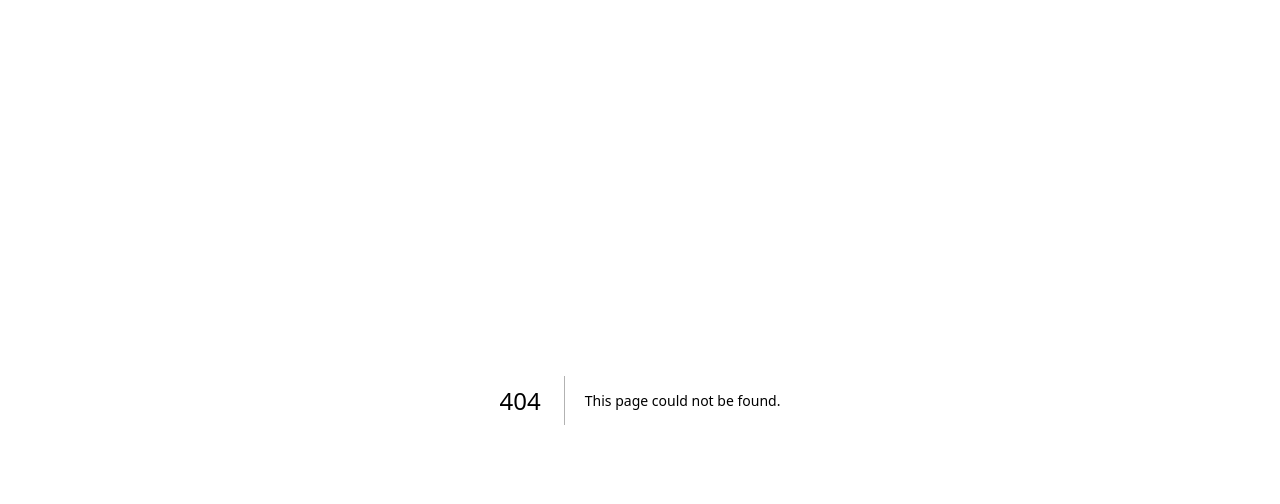
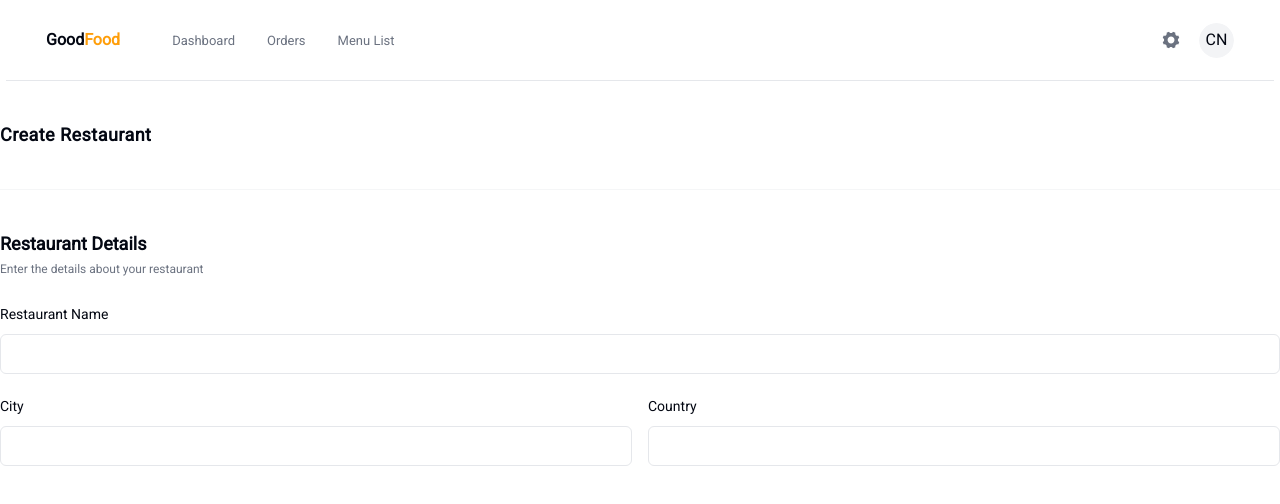
Before and after one commit to rosanno/food-ordering-platform, a Next.js app: page /menu/create in a window 1280 px wide. Before the commit this address had no page. Shown: the top 504 px of the page. Built offline with nearby package versions, Linux system fonts and the light colour scheme; no server answers.

Commit message:
update routes

```diff
--- a/app/(admin)/(routes)/manage-restaurant/_components/restaurant-form.tsx
+++ b/app/(admin)/(routes)/menu/(routes)/create/_components/form-header.tsx
@@ -1,13 +1,13 @@
 "use client";
 
-const RestaurantForm = () => {
+const FormHeader = () => {
   return (
     <section className="mt-10">
       <div className="space-y-0.5">
-        <h2 className="text-xl font-semibold">
+        <h2 className="text-lg font-semibold">
           Restaurant Details
         </h2>
-        <h3 className="text-[13px] text-muted-foreground">
+        <h3 className="text-[12px] text-muted-foreground">
           Enter the details about your restaurant
         </h3>
       </div>
@@ -15,4 +15,4 @@ const RestaurantForm = () => {
   );
 };
 
-export default RestaurantForm;
+export default FormHeader;
--- /dev/null
+++ b/app/(admin)/(routes)/menu/(routes)/create/_components/restaurant-form.tsx
@@ -0,0 +1,93 @@
+"use client";
+
+import { zodResolver } from "@hookform/resolvers/zod";
+import { useForm } from "react-hook-form";
+import { z } from "zod";
+
+import FormHeader from "./form-header";
+import {
+  Form,
+  FormControl,
+  FormField,
+  FormItem,
+  FormLabel,
+} from "@/components/ui/form";
+import { Input } from "@/components/ui/input";
+
+const formSchema = z.object({
+  restaurantName: z.string().min(1).max(20),
+  city: z.string().min(5).max(20),
+  country: z.string().min(5).max(30),
+  deliveryPrice: z.number().min(1),
+  estimatedDeliveryTime: z.number().min(1),
+});
+
+const RestaurantForm = () => {
+  const form = useForm<z.infer<typeof formSchema>>({
+    resolver: zodResolver(formSchema),
+    defaultValues: {
+      restaurantName: "",
+      city: "",
+      country: "",
+      deliveryPrice: 0,
+      estimatedDeliveryTime: 0,
+    },
+  });
+
+  const onSubmit = (values: z.infer<typeof formSchema>) => {
+    console.log(values);
+  };
+
+  return (
+    <>
+      <FormHeader />
+      <Form {...form}>
+        <form
+          onSubmit={form.handleSubmit(onSubmit)}
+          className="mt-6 space-y-5"
+        >
+          <FormField
+            control={form.control}
+            name="restaurantName"
+            render={({ field }) => (
+              <FormItem>
+                <FormLabel>Restaurant Name</FormLabel>
+                <FormControl>
+                  <Input {...field} />
+                </FormControl>
+              </FormItem>
+            )}
+          />
+          <div className="grid grid-cols-12 gap-4">
+            <FormField
+              control={form.control}
+              name="city"
+              render={({ field }) => (
+                <FormItem className="col-span-6">
+                  <FormLabel>City</FormLabel>
+                  <FormControl>
+                    <Input {...field} />
+                  </FormControl>
+                </FormItem>
+              )}
+            />
+            <FormField
+              control={form.control}
+              name="country"
+              render={({ field }) => (
+                <FormItem className="col-span-6">
+                  <FormLabel>Country</FormLabel>
+                  <FormControl>
+                    <Input {...field} />
+                  </FormControl>
+                </FormItem>
+              )}
+            />
+          </div>
+        </form>
+      </Form>
+    </>
+  );
+};
+
+export default RestaurantForm;
--- /dev/null
+++ b/app/(admin)/(routes)/menu/(routes)/create/page.tsx
@@ -0,0 +1,13 @@
+import Header from "@/components/ui/header";
+import RestaurantForm from "./_components/restaurant-form";
+
+const CreateRestaurantPage = () => {
+  return (
+    <>
+      <Header title="Create Restaurant" />
+      <RestaurantForm />
+    </>
+  );
+};
+
+export default CreateRestaurantPage;
--- a/app/(admin)/(routes)/manage-restaurant/page.tsx
+++ b/app/(admin)/(routes)/menu/(routes)/list/page.tsx
@@ -1,9 +1,9 @@
-import { IoRestaurantOutline } from "react-icons/io5";
 import { format } from "date-fns";
 
 import prisma from "@/lib/prisma";
 import { DataTable } from "./_components/data-table";
 import { Restaurant, columns } from "./_components/column";
+import Header from "@/components/ui/header";
 
 const ManageRestaurantPage = async () => {
   const restaurants = await prisma.restaurant.findMany({
@@ -24,17 +24,7 @@ const ManageRestaurantPage = async () => {
 
   return (
     <>
-      <section className="space-y-10">
-        <div className="flex items-center space-x-2.5">
-          <div className="bg-black rounded-full p-1.5">
-            <IoRestaurantOutline className="text-xl text-white" />
-          </div>
-          <h1 className="font-semibold text-lg tracking-wide">
-            Manage Restaurant
-          </h1>
-        </div>
-        <div className="border-b" />
-      </section>
+      <Header title="Manage Restaurant" button />
       <DataTable
         columns={columns}
         data={transformRestaurant}
--- a/components/admin-navbar.tsx
+++ b/components/admin-navbar.tsx
@@ -23,8 +23,8 @@ const Menu = [
     label: "Orders",
   },
   {
-    href: "/manage-restaurant",
-    label: "Manage Restaurant",
+    href: "/menu-list",
+    label: "Menu List",
   },
 ];
 
--- a/components/ui/header.tsx
+++ b/components/ui/header.tsx
@@ -24,12 +24,10 @@ const Header = ({
           <Button
             size={"sm"}
             className="text-[13px]"
-            onClick={() =>
-              router.push("/manage-restaurant/create")
-            }
+            onClick={() => router.push("/menu/create")}
           >
             <Plus className="mr-1 h-4 w-4" />
-            <span className="pt-0.5">Add Restaurant</span>
+            <span className="pt-0.5">Add Menu</span>
           </Button>
         )}
       </div>
```
Also changed, not shown: app/(admin)/(routes)/menu/(routes)/list/_components/column.tsx (renamed from app/(admin)/(routes)/manage-restaurant/_components/column.tsx), app/(admin)/(routes)/menu/(routes)/list/_components/data-table.tsx (renamed from app/(admin)/(routes)/manage-restaurant/_components/data-table.tsx).
